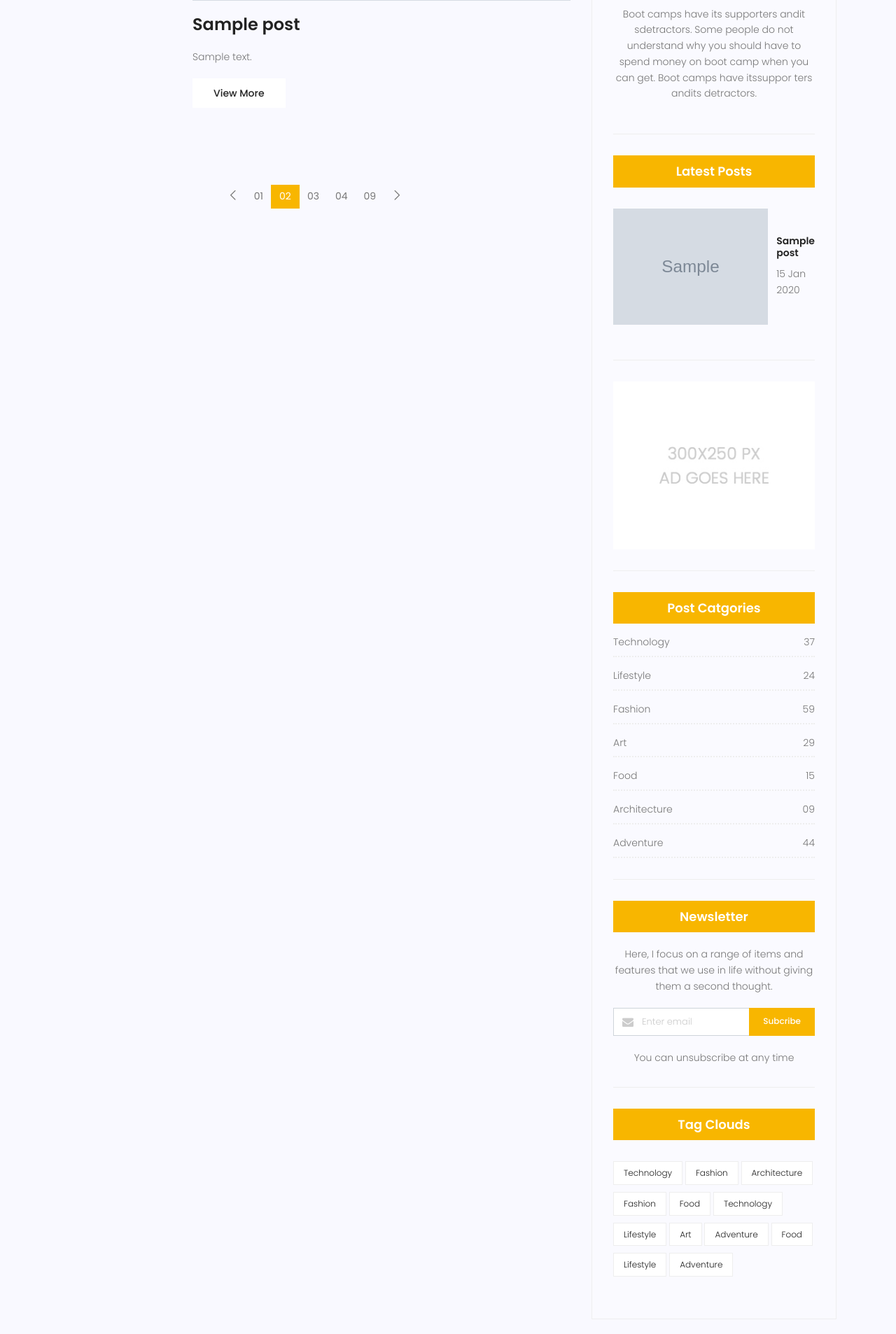
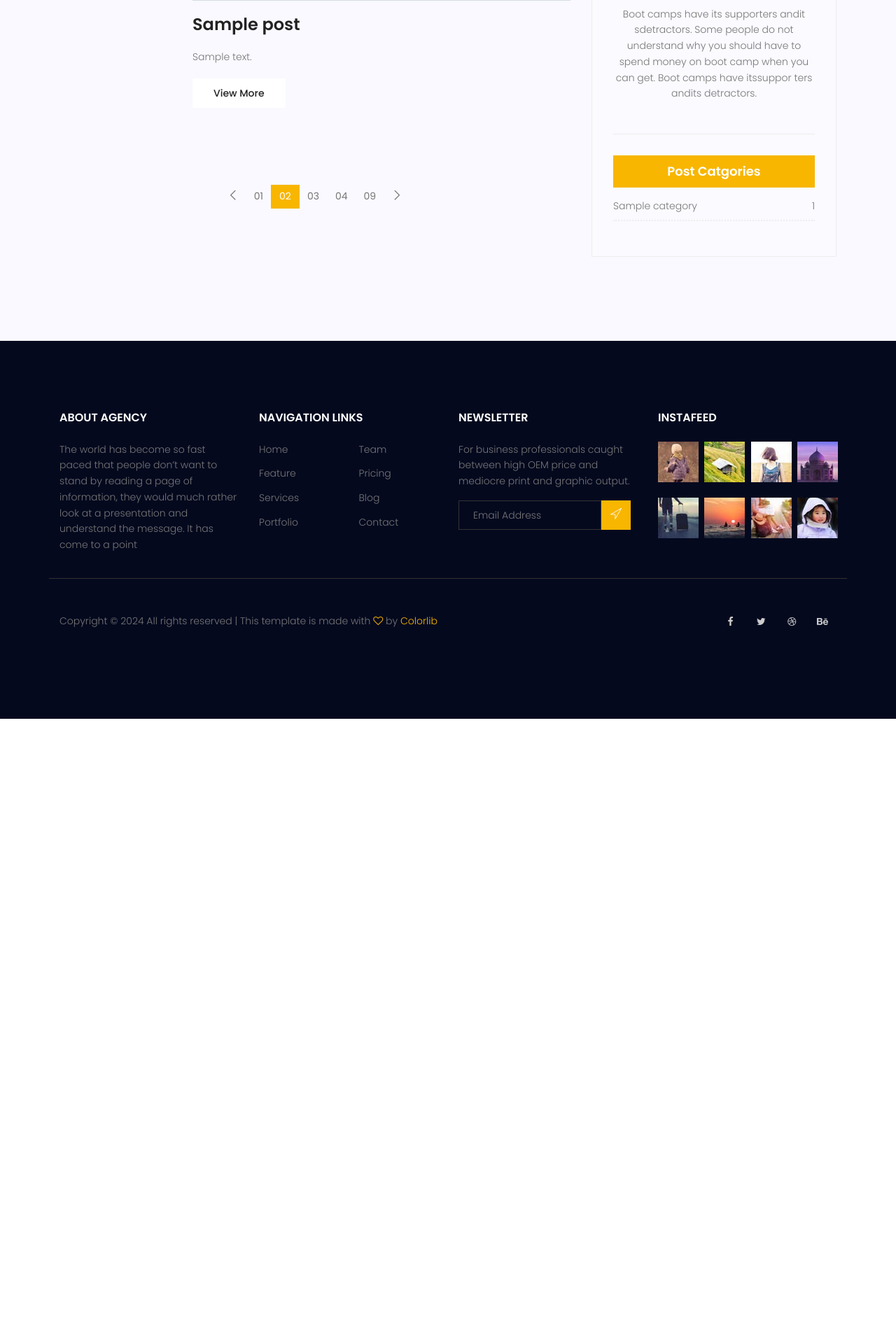
Before and after one commit to Aaidaro/Travel-Website, a Django app: page /blog/ in a window 1280 px wide. Shown: the part 1486-3392 px from the top of the page at 70% size. After the commit the page ends 2513 px from the top, so only its background shows below. Run offline with Django 4.2, Linux system fonts and the light colour scheme; tables that the repository leaves empty hold one stand-in row (values such as "Sample post"); grey boxes marked "Sample" are stand-in pictures; style sheets or scripts are compiled from the project's sources; some libraries are stand-ins or nearby versions.

Commit message:
setup post categories in blog
develop a template tag to show the categories and the count of posts whit that category in the post categories in the sidebar

```diff
--- a/blog/templatetags/blog_tags.py
+++ b/blog/templatetags/blog_tags.py
@@ -1,5 +1,5 @@
 from django import template
-from blog.models import Post
+from blog.models import Post, Category
 register = template.Library()
 
 @register.simple_tag(name='published_posts_num')
@@ -20,3 +20,12 @@ def snippet(value, arg=20):
 def latest_posts(arg=3):
     latest_posts = Post.get_published_posts().order_by('-published_date')[:arg]
     return {'latest_posts':latest_posts}
+
+@register.inclusion_tag('blog/blog-post-categories.html')
+def postcategories():
+    published_posts = Post.get_published_posts()
+    categories = Category.objects.all()
+    cat_dict = {}
+    for cat in categories:
+        cat_dict[cat] = published_posts.filter(category=cat).count()
+    return {'categories':cat_dict}
--- a/templates/blog/blog-home.html
+++ b/templates/blog/blog-home.html
@@ -153,15 +153,8 @@
 
 					{% include 'blog/blog-writer.html' %}
 
-					{% latest_posts %}
+					{% postcategories %}
 
-					{% include 'blog/blog-ads.html' %}
-
-					{% include 'blog/blog-post-categories.html' %}
-
-					{% include 'blog/blog-newsletter.html' %}
-
-					{% include 'blog/blog-tag-cloud.html' %}
 				</div>
 			</div>
 		</div>
--- a/templates/blog/blog-post-categories.html
+++ b/templates/blog/blog-post-categories.html
@@ -1,48 +1,15 @@
 {% load static %}
+{% load blog_tags %}
 <div class="single-sidebar-widget post-category-widget">
     <h4 class="category-title">Post Catgories</h4>
     <ul class="cat-list">
+        {% for cat,count in categories.items %}
         <li>
             <a href="#" class="d-flex justify-content-between">
-                <p>Technology</p>
-                <p>37</p>
+                <p>{{cat}}</p>
+                <p>{{count}}</p>
             </a>
         </li>
-        <li>
-            <a href="#" class="d-flex justify-content-between">
-                <p>Lifestyle</p>
-                <p>24</p>
-            </a>
-        </li>
-        <li>
-            <a href="#" class="d-flex justify-content-between">
-                <p>Fashion</p>
-                <p>59</p>
-            </a>
-        </li>
-        <li>
-            <a href="#" class="d-flex justify-content-between">
-                <p>Art</p>
-                <p>29</p>
-            </a>
-        </li>
-        <li>
-            <a href="#" class="d-flex justify-content-between">
-                <p>Food</p>
-                <p>15</p>
-            </a>
-        </li>
-        <li>
-            <a href="#" class="d-flex justify-content-between">
-                <p>Architecture</p>
-                <p>09</p>
-            </a>
-        </li>
-        <li>
-            <a href="#" class="d-flex justify-content-between">
-                <p>Adventure</p>
-                <p>44</p>
-            </a>
-        </li>
+        {% endfor %}
     </ul>
 </div>
--- a/templates/blog/blog-single.html
+++ b/templates/blog/blog-single.html
@@ -239,7 +239,7 @@
 
 					{% include 'blog/blog-ads.html' %}
 
-					{% include 'blog/blog-post-categories.html' %}
+					{% postcategories %}
 
 					{% include 'blog/blog-newsletter.html' %}
 
```
